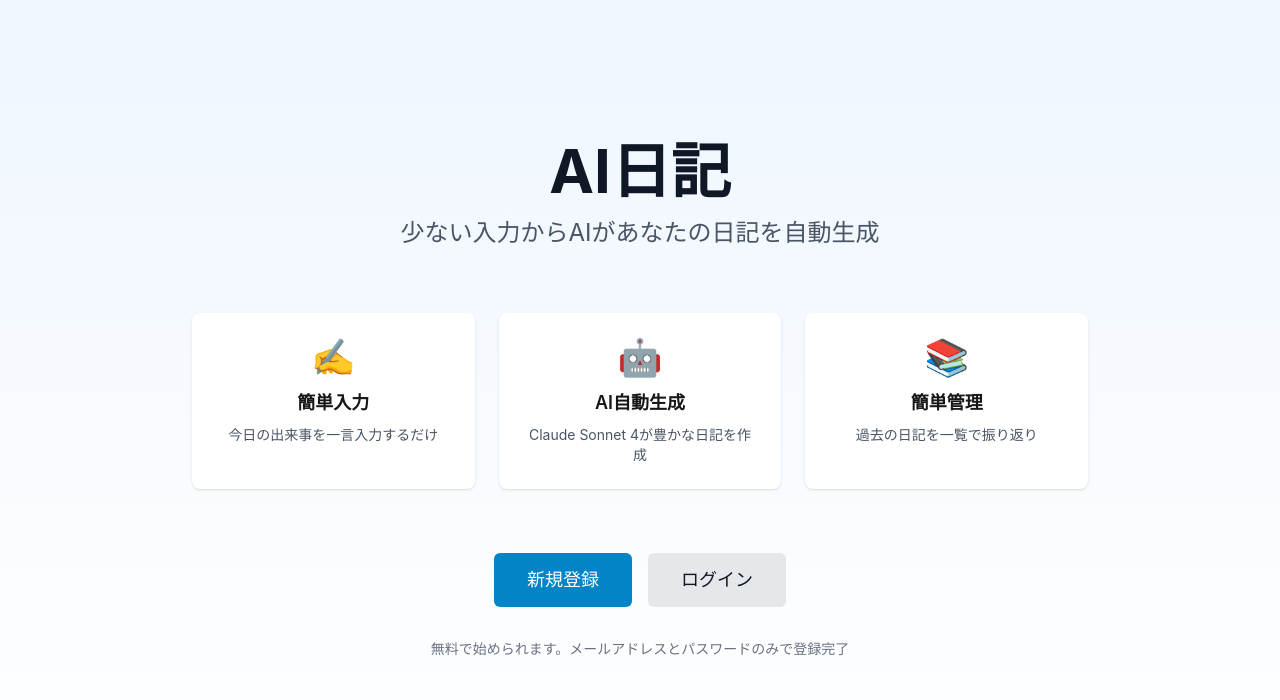
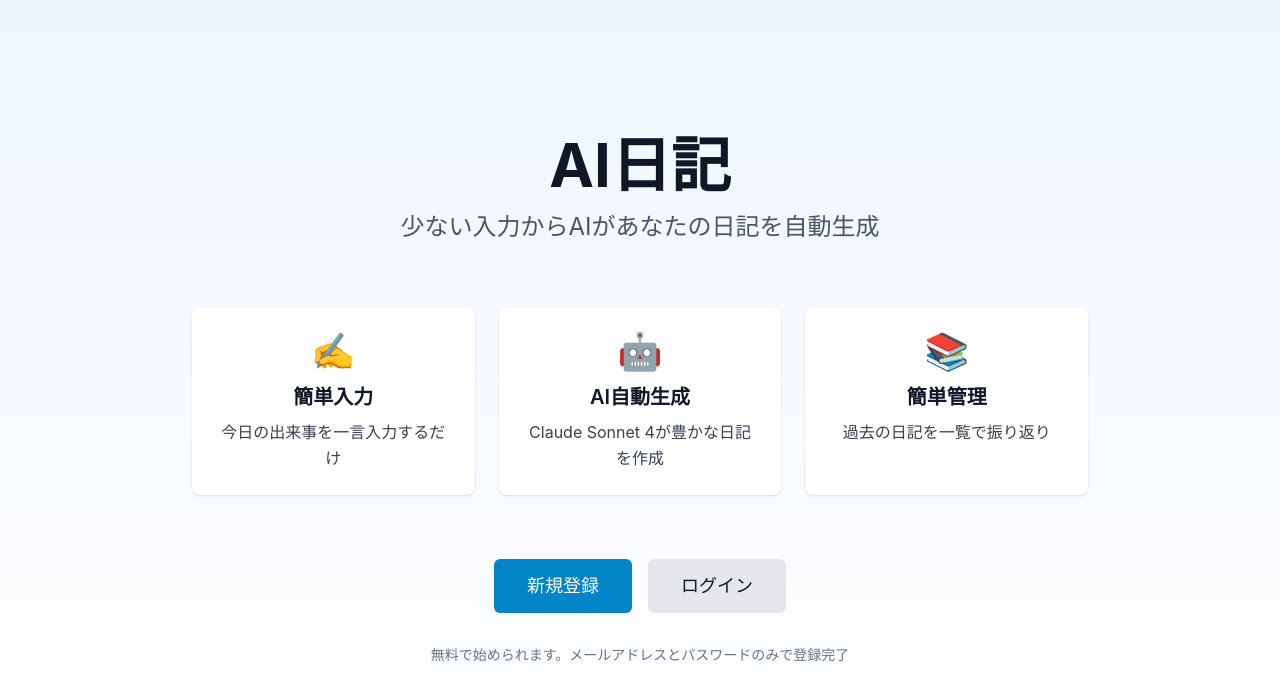
Before and after one commit to keiki-saito/ai-diary-generator, a Next.js app: page / in a window 1280 px wide. Shown: the top 700 px of the page. Built offline with nearby package versions, Linux system fonts and the light colour scheme; no server answers.

Commit message:
スマホ表示時のホーム画面の文字の見づらさを修正

```diff
--- a/src/app/page.tsx
+++ b/src/app/page.tsx
@@ -14,10 +14,10 @@ export default async function Home() {
       <div className="max-w-4xl mx-auto text-center space-y-8">
         {/* ヘッダー */}
         <div className="space-y-4">
-          <h1 className="text-5xl md:text-6xl font-bold text-gray-900">
+          <h1 className="text-4xl sm:text-5xl md:text-6xl font-bold text-gray-900">
             AI日記
           </h1>
-          <p className="text-xl md:text-2xl text-gray-600">
+          <p className="text-lg sm:text-xl md:text-2xl text-gray-600 px-4">
             少ない入力からAIがあなたの日記を自動生成
           </p>
         </div>
@@ -26,22 +26,22 @@ export default async function Home() {
         <div className="grid md:grid-cols-3 gap-6 py-8">
           <div className="bg-white p-6 rounded-lg shadow-sm">
             <div className="text-4xl mb-3">✍️</div>
-            <h3 className="font-semibold text-lg mb-2">簡単入力</h3>
-            <p className="text-gray-600 text-sm">
+            <h3 className="font-semibold text-xl mb-2 text-gray-900">簡単入力</h3>
+            <p className="text-gray-700 text-base leading-relaxed">
               今日の出来事を一言入力するだけ
             </p>
           </div>
           <div className="bg-white p-6 rounded-lg shadow-sm">
             <div className="text-4xl mb-3">🤖</div>
-            <h3 className="font-semibold text-lg mb-2">AI自動生成</h3>
-            <p className="text-gray-600 text-sm">
+            <h3 className="font-semibold text-xl mb-2 text-gray-900">AI自動生成</h3>
+            <p className="text-gray-700 text-base leading-relaxed">
               Claude Sonnet 4が豊かな日記を作成
             </p>
           </div>
           <div className="bg-white p-6 rounded-lg shadow-sm">
             <div className="text-4xl mb-3">📚</div>
-            <h3 className="font-semibold text-lg mb-2">簡単管理</h3>
-            <p className="text-gray-600 text-sm">
+            <h3 className="font-semibold text-xl mb-2 text-gray-900">簡単管理</h3>
+            <p className="text-gray-700 text-base leading-relaxed">
               過去の日記を一覧で振り返り
             </p>
           </div>
```
